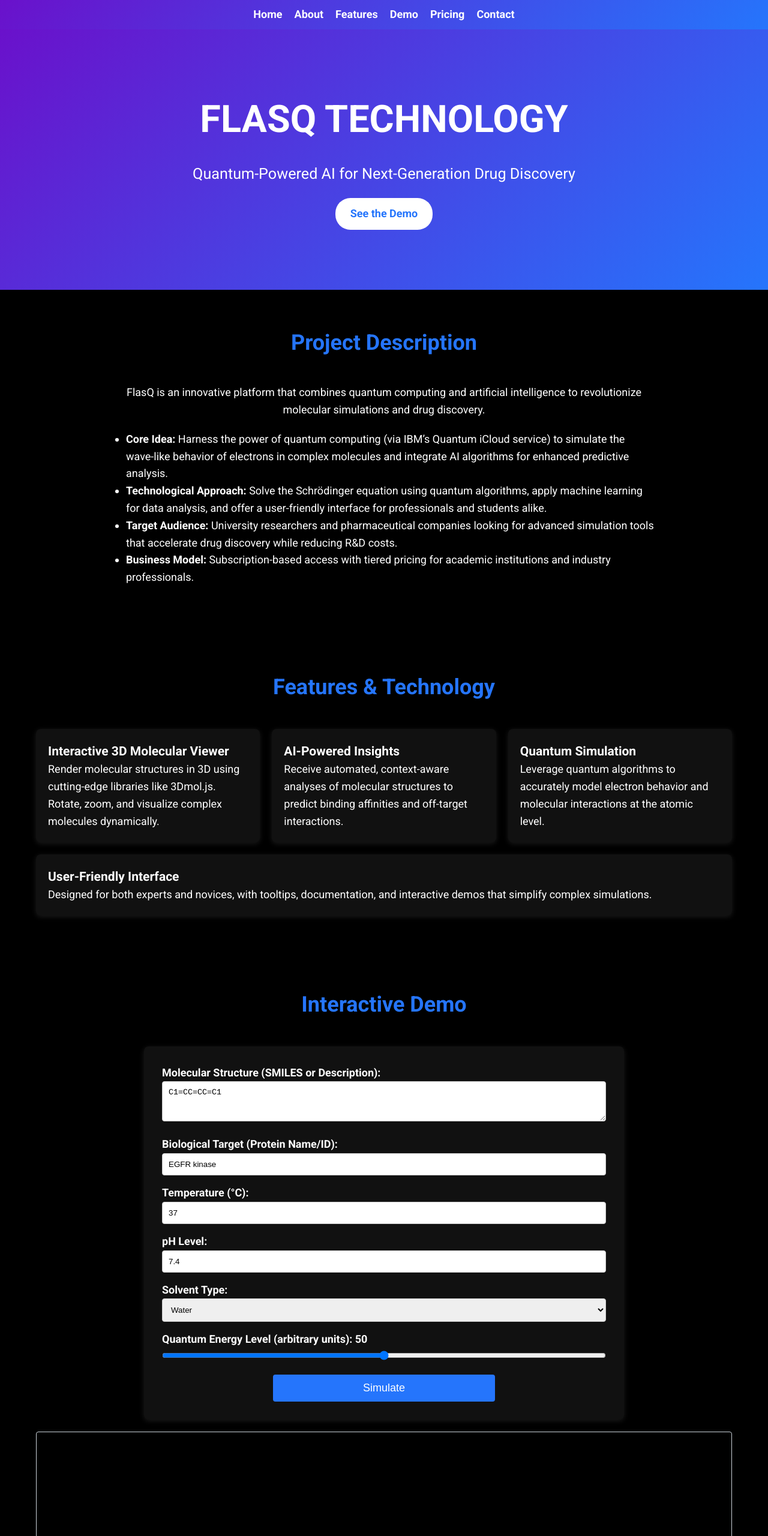
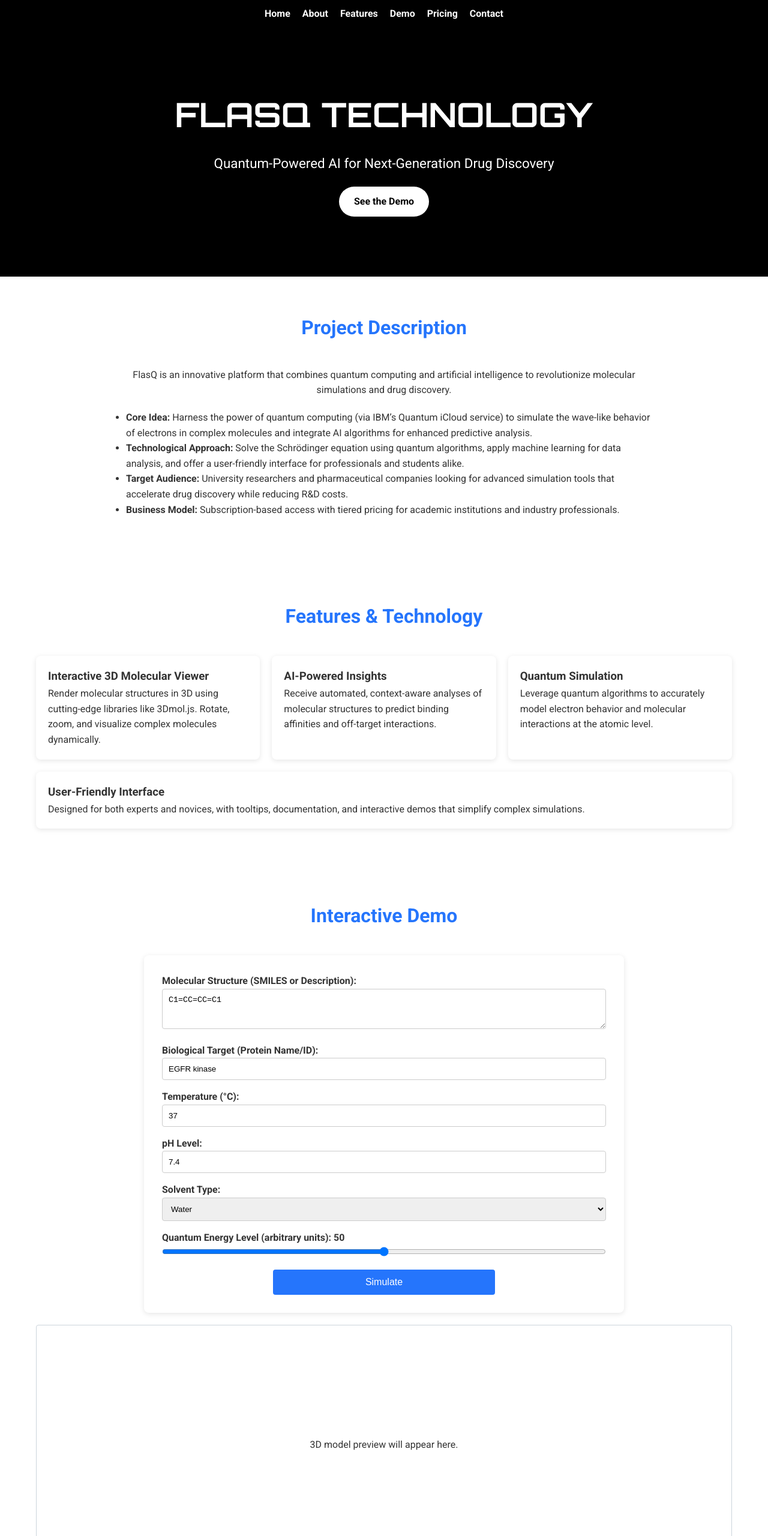
Before and after one commit to emhamed/FlisQ-Simulator, a plain HTML site: page index.html in a window 1280 px wide. Shown: the top 2560 px of the page at 60% size. Drawn offline with Linux system fonts and the light colour scheme.

Commit message:
Update index.html

```diff
--- a/index.html
+++ b/index.html
@@ -7,7 +7,8 @@
   <!-- Google Fonts -->
   <link rel="preconnect" href="https://fonts.googleapis.com" />
   <link rel="preconnect" href="https://fonts.gstatic.com" crossorigin />
-  <link href="https://fonts.googleapis.com/css2?family=Roboto:wght@400;700&display=swap" rel="stylesheet" />
+  <!-- Importing Orbitron for a voltage-inspired look for the header title -->
+  <link href="https://fonts.googleapis.com/css2?family=Orbitron:wght@400;700&family=Roboto:wght@400;700&display=swap" rel="stylesheet" />
   <!-- 3Dmol.js Library for 3D visualization -->
   <script src="https://3Dmol.csb.pitt.edu/build/3Dmol-min.js"></script>
   <style>
@@ -15,15 +16,14 @@
     * { box-sizing: border-box; margin: 0; padding: 0; }
     body {
       font-family: 'Roboto', sans-serif;
-      font-size: 18px; /* Increased font size */
-      background: #000; /* Changed background to black */
-      color: #fff; /* Change text color to white for contrast */
+      background: #fff; /* Keep overall background white */
+      color: #333;
       line-height: 1.6;
     }
     a { color: inherit; text-decoration: none; }
     /* Navigation */
     nav {
-      background: linear-gradient(135deg, #6a11cb, #2575fc);
+      background: #000; /* Changed from blue gradient to black */
       padding: 10px 20px;
       text-align: center;
     }
@@ -36,13 +36,14 @@
     nav ul li { font-weight: bold; color: #fff; }
     /* Hero Section */
     header {
-      background: linear-gradient(135deg, #6a11cb, #2575fc);
+      background: #000; /* Changed from blue gradient to black */
       color: white;
       padding: 100px 20px;
       text-align: center;
     }
     header h1 {
-      font-size: 3.5em; /* Increased header font size */
+      font-family: 'Orbitron', sans-serif; /* Voltage-inspired font for title */
+      font-size: 3.5em;
       margin-bottom: 20px;
     }
     header p { font-size: 1.4em; }
@@ -50,7 +51,7 @@
       display: inline-block;
       margin-top: 20px;
       background: #fff;
-      color: #2575fc;
+      color: #000;
       padding: 12px 25px;
       border-radius: 25px;
       font-weight: bold;
@@ -67,7 +68,7 @@
       text-align: center;
       margin-bottom: 40px;
       color: #2575fc;
-      font-size: 2em; /* Increased section header size */
+      font-size: 2em;
     }
     /* About Section */
     #about p {
@@ -90,18 +91,18 @@
       justify-content: center;
     }
     #features .feature {
-      background: #111; /* Slightly lighter black for cards */
+      background: #fff;
       padding: 20px;
       border-radius: 8px;
       flex: 1 1 300px;
-      box-shadow: 0 2px 8px rgba(255,255,255,0.1);
+      box-shadow: 0 2px 8px rgba(0,0,0,0.1);
     }
     /* Demo Section */
     #demo form {
-      background: #111;
+      background: #fff;
       padding: 30px;
       border-radius: 8px;
-      box-shadow: 0 2px 8px rgba(255, 255, 255, 0.1);
+      box-shadow: 0 2px 8px rgba(0, 0, 0, 0.1);
       max-width: 800px;
       margin: auto;
       display: flex;
@@ -138,9 +139,9 @@
       margin-top: 20px;
       border: 1px solid #ccd4db;
       border-radius: 4px;
-      position: relative; /* Ensure it stays in its container */
+      position: relative;
       overflow: hidden;
-      background: #000; /* Ensure viewer background is black */
+      background: #fff;
     }
     #viewer p {
       position: absolute;
@@ -154,7 +155,7 @@
       margin: 0;
     }
     #simulationOutput {
-      background: #222;
+      background: #eef2f7;
       border: 1px solid #ccd4db;
       border-radius: 4px;
       padding: 15px;
@@ -169,11 +170,11 @@
       justify-content: center;
     }
     #pricing .card {
-      background: #111;
+      background: #fff;
       padding: 20px;
       border-radius: 8px;
       flex: 1 1 250px;
-      box-shadow: 0 2px 8px rgba(255,255,255,0.1);
+      box-shadow: 0 2px 8px rgba(0,0,0,0.1);
       text-align: center;
     }
     #pricing .card h3 { margin-bottom: 10px; color: #2575fc; }
@@ -181,10 +182,10 @@
     #pricing .card .btn { width: 100%; }
     /* Contact Section */
     #contact form {
-      background: #111;
+      background: #fff;
       padding: 30px;
       border-radius: 8px;
-      box-shadow: 0 2px 8px rgba(255, 255, 255, 0.1);
+      box-shadow: 0 2px 8px rgba(0, 0, 0, 0.1);
       max-width: 600px;
       margin: auto;
       display: flex;
@@ -398,7 +399,7 @@
       // Setup the 3Dmol.js viewer using the 'viewer' div container
       let viewerElement = document.getElementById("viewer");
       viewerElement.innerHTML = ""; // Clear previous content
-      let config = { backgroundColor: "0x000000" }; // Set viewer background to black
+      let config = { backgroundColor: "0xffffff" }; // Set viewer background to white
       let viewer = $3Dmol.createViewer("viewer", config);
 
       /*
```
